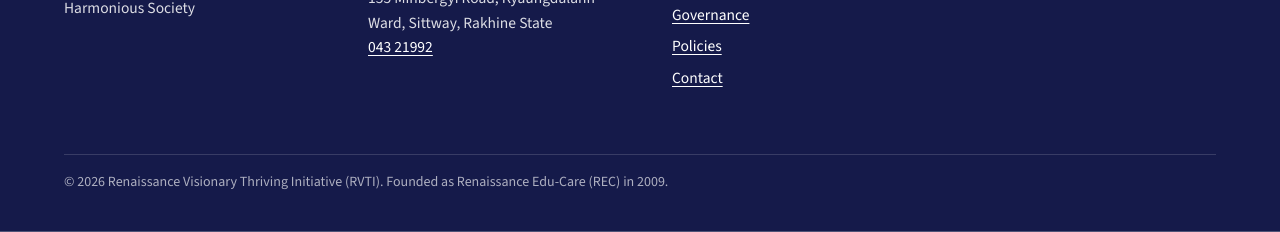
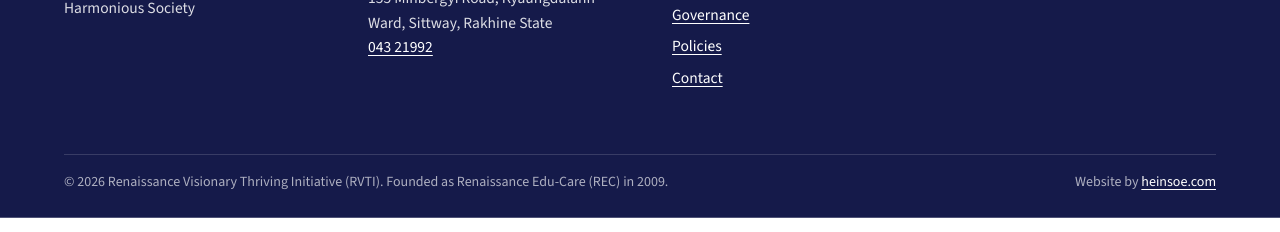
Before and after one commit to sargalay/rvti-mm.org, a plain HTML site: page index.html in a window 1280 px wide. Shown: the part 5373-5605 px from the top of the page. Drawn offline with Linux system fonts and the light colour scheme.

Commit message:
feat(footer): credit heinsoe.com as site creator

```diff
--- a/css/style.css
+++ b/css/style.css
@@ -422,7 +422,11 @@ body:has(dialog[open]) { overflow: hidden; }
 .site-footer ul { list-style: none; padding: 0; margin: 0; }
 .site-footer li + li { margin-top: 0.4rem; }
 .site-footer address { font-style: normal; margin-bottom: 0.9rem; }
-.footer-bottom { border-top: 1px solid rgb(255 255 255 / 0.15); padding-top: var(--space-s); font-size: var(--step--1); color: rgb(255 255 255 / 0.65); }
+.footer-bottom {
+  display: flex; flex-wrap: wrap; justify-content: space-between; gap: 0.5rem 1.5rem;
+  border-top: 1px solid rgb(255 255 255 / 0.15); padding-top: var(--space-s); font-size: var(--step--1); color: rgb(255 255 255 / 0.65);
+}
+.footer-bottom p { margin: 0; }
 
 /* main content that precedes the folded footer needs room for the fold */
 main { padding-bottom: var(--fold); }
--- a/index.html
+++ b/index.html
@@ -165,7 +165,10 @@
         <li><a href="tel:+959448041603">09448041603</a></li>
       </ul></div>
     </div>
-    <p class="footer-bottom">© 2026 Renaissance Visionary Thriving Initiative (RVTI). Founded as Renaissance Edu-Care (REC) in 2009.</p>
+    <div class="footer-bottom">
+      <p>© 2026 Renaissance Visionary Thriving Initiative (RVTI). Founded as Renaissance Edu-Care (REC) in 2009.</p>
+      <p>Website by <a href="https://www.heinsoe.com" rel="noopener">heinsoe.com</a></p>
+    </div>
   </div>
 </footer>
 </body>
```
Also changed, not shown: 404.html (+4 -1 lines), about.html (+4 -1 lines), activities.html (+4 -1 lines), contact.html (+4 -1 lines), governance.html (+4 -1 lines), policies.html (+4 -1 lines), programs.html (+4 -1 lines), team.html (+4 -1 lines), where-we-work.html (+4 -1 lines), 1 other file.
